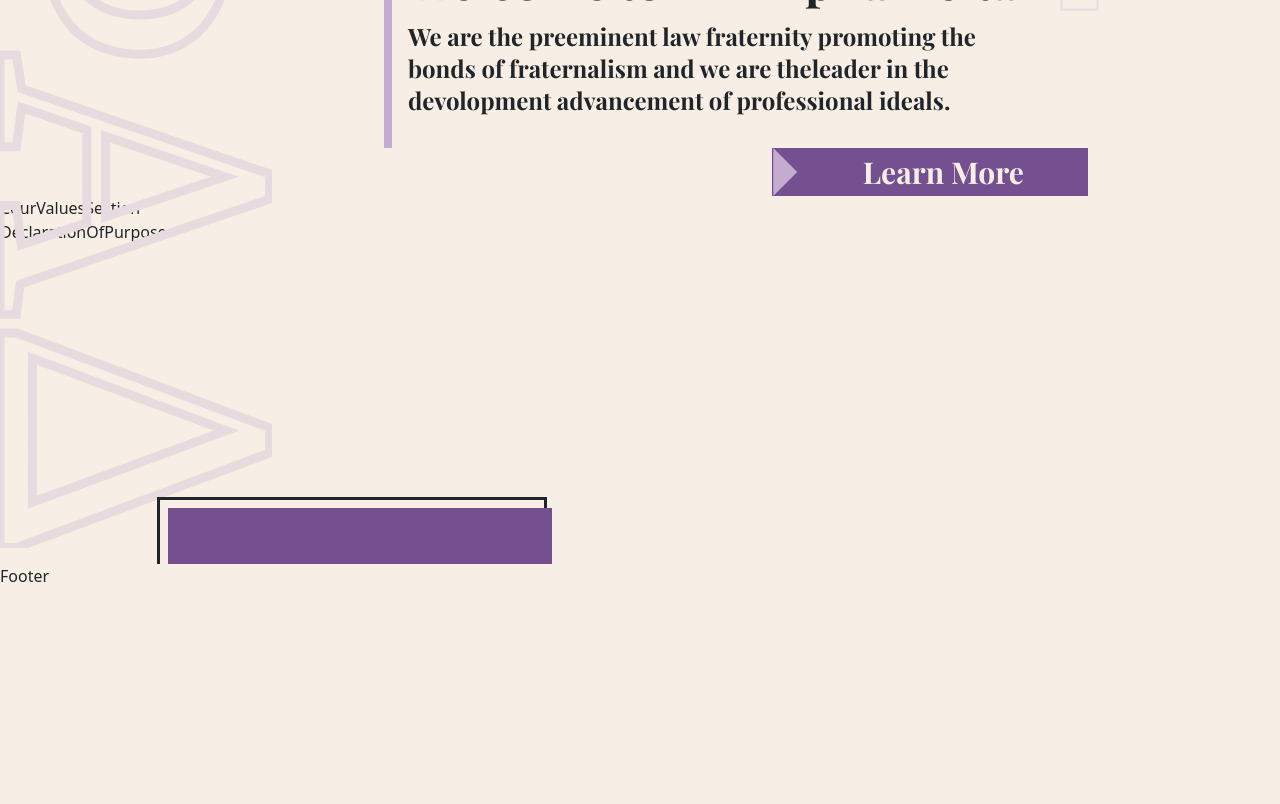
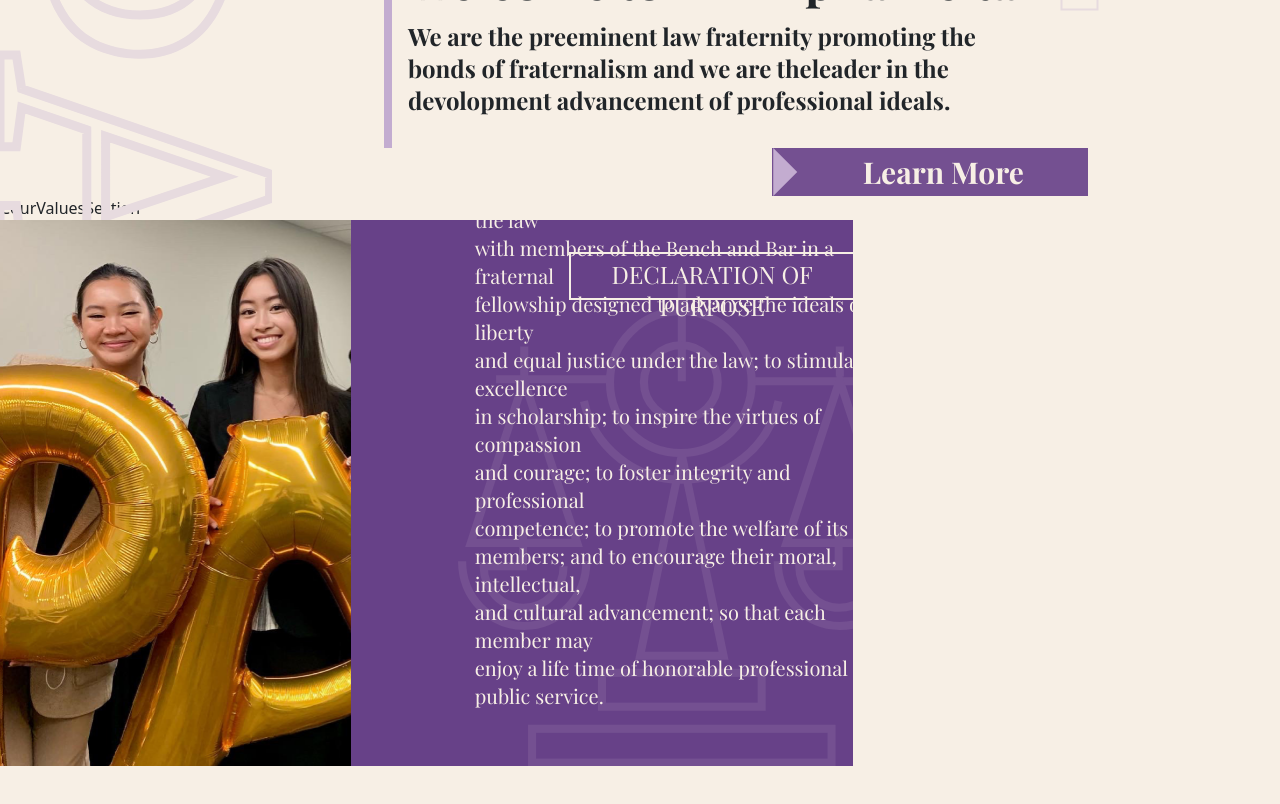
Before and after one commit to acm-ucr/pad-website, a Next.js app: page / in a window 1280 px wide. Shown: the part 300-1104 px from the top of the page. Before the commit the page ends 888 px from the top, so only its background shows below. Built offline with nearby package versions, Linux system fonts and the light colour scheme; a web font is replaced by a local one.

Commit message:
Added declaration of purpose

```diff
--- a/src/components/DeclarationOfPurpose.jsx
+++ b/src/components/DeclarationOfPurpose.jsx
@@ -1,7 +1,42 @@
 import React from "react";
+import Scalesvg from "./Scalesvg";
 
 const DeclarationOfPurpose = () => {
-  return <div>DeclarationOfPurpose</div>;
+  return (
+    <div className=" w-8/12 relative flex justify-start !bg-pad-darkpurple overflow-hidden">
+      <div className=" w-3/4  bg-[url(/PAD1.png)] bg-no-repeat"></div>
+      <div className=" scale-90 translate-x-20 translate-y-7">
+        <Scalesvg color="#745091"></Scalesvg>
+      </div>
+      <div className="font-playfair bottom-14 -right-12 w-1/2 absolute !text-pad-beige text-xl">
+        The purpose of this Fraternity shall be to form a <br></br> strong bond
+        uniting students and teachers of the law<br></br>with members of the
+        Bench and Bar in a fraternal<br></br>
+        fellowship designed to advance the ideals of liberty <br></br> and equal
+        justice under the law; to stimulate excellence <br></br> in scholarship;
+        to inspire the virtues of compassion <br></br>
+        and courage; to foster integrity and professional <br></br> competence;
+        to promote the welfare of its <br></br> members; and to encourage their
+        moral, intellectual, <br></br>
+        and cultural advancement; so that each member may <br></br> enjoy a life
+        time of honorable professional and <br></br> public service.
+      </div>
+      <div className="font-playfair py-1 text-center text-2xl h-12 w-4/12 translate-y-8 border-t-2 border-l-2 border-b-2 top-0 right-0 border-spacing-96 absolute !text-pad-beige border-pad-beige">
+        DECLARATION OF PURPOSE
+      </div>
+    </div>
+  );
 };
 
 export default DeclarationOfPurpose;
+
+/*
+The purpose of this Fraternity shall be to form a <br></br> strong bond
+            uniting students and teachers of the law<br></br>with members of the Bench and Bar in a fraternal<br></br>
+            fellowship designed to advance the ideals of liberty <br></br> and equal justice
+            under the law; to stimulate excellence <br></br> in scholarship; to inspire the virtues of compassion <br></br>
+            and courage; to foster integrity and professional <br></br> competence; to promote the welfare
+            of its <br></br> members; and to encourage their moral, intellectual, <br></br>
+            and cultural advancement; so that each member may <br></br> enjoy a life time
+            of honorable professional and <br></br> public service.
+*/
```
